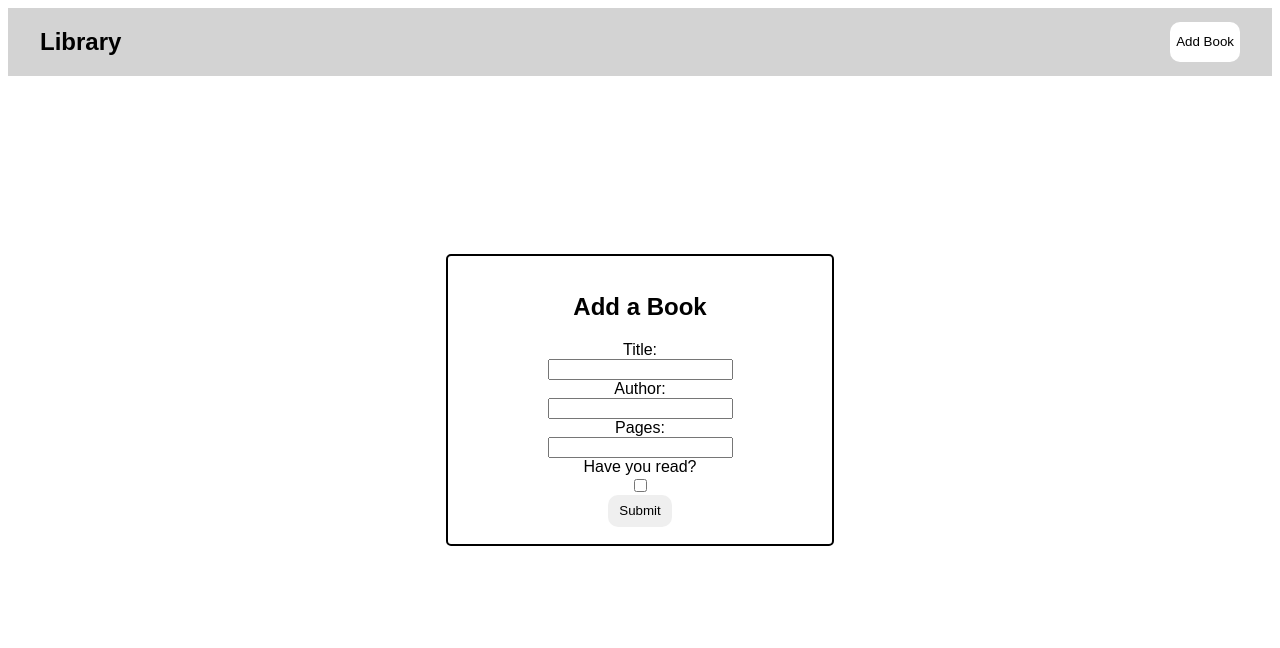
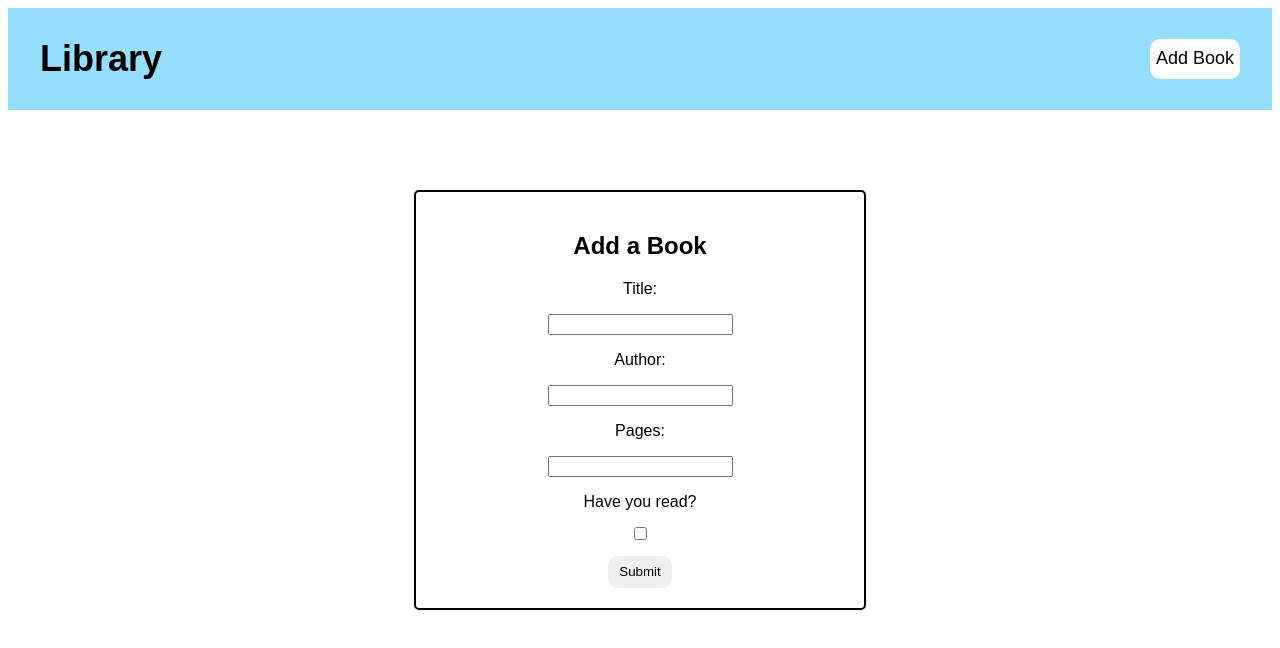
Before and after one commit to JDean2814/Library, a plain HTML site: page index.html in a window 1280 px wide. Drawn offline with Linux system fonts and the light colour scheme.

Commit message:
style changes

```diff
--- a/style.css
+++ b/style.css
@@ -3,7 +3,8 @@
 }
 
 nav {
-    background-color: lightgray;
+    font-size: x-large;
+    background-color: rgb(149, 222, 255);
     display: flex;
     justify-content: space-between;
     align-items: center;
@@ -16,8 +17,13 @@ button {
 }
 
 #open_form {
+    font-size: large;
     height: 40px;
     background-color: white;
+}
+
+#open_form:hover {
+    background-color: darkgray;
 }
 
 #book_form {
@@ -25,8 +31,8 @@ button {
     flex-direction: column;
     justify-content: center;
     align-items: center;
-    height: 18rem;
-    width: 24rem;
+    height: 26rem;
+    width: 28rem;
     position: fixed;
     top: 50%;
     left: 50%;
@@ -35,6 +41,10 @@ button {
     border-radius: 5px;
     background-color: white;
     text-align: center;
+}
+
+#book_form input {
+    margin: 1rem 0;
 }
 
 #book_form button {
@@ -67,3 +77,7 @@ button {
     height: 2rem;
     width: 10rem;
 }
+
+button:hover {
+    background-color: rgb(192, 192, 192);
+}
```
